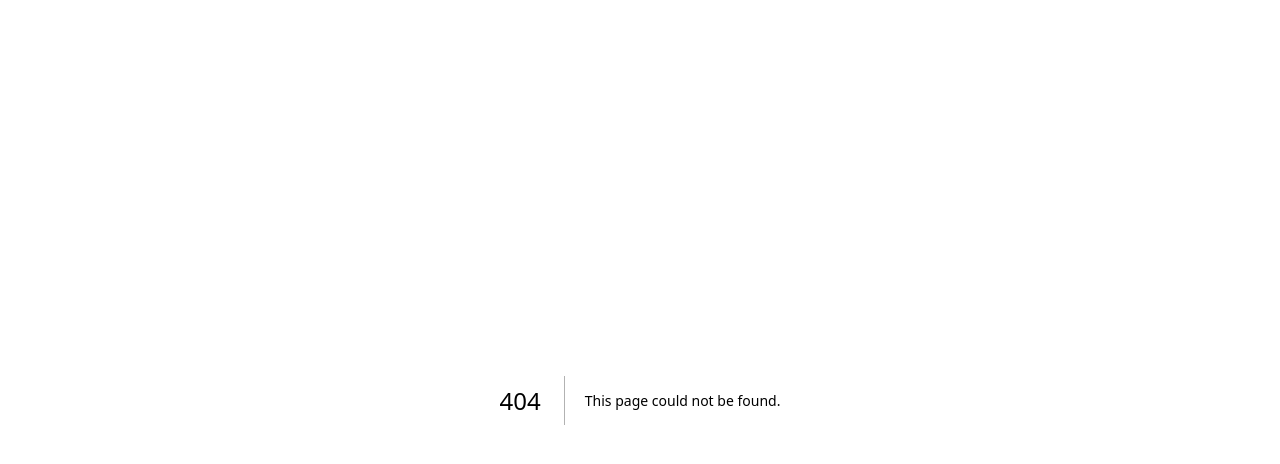
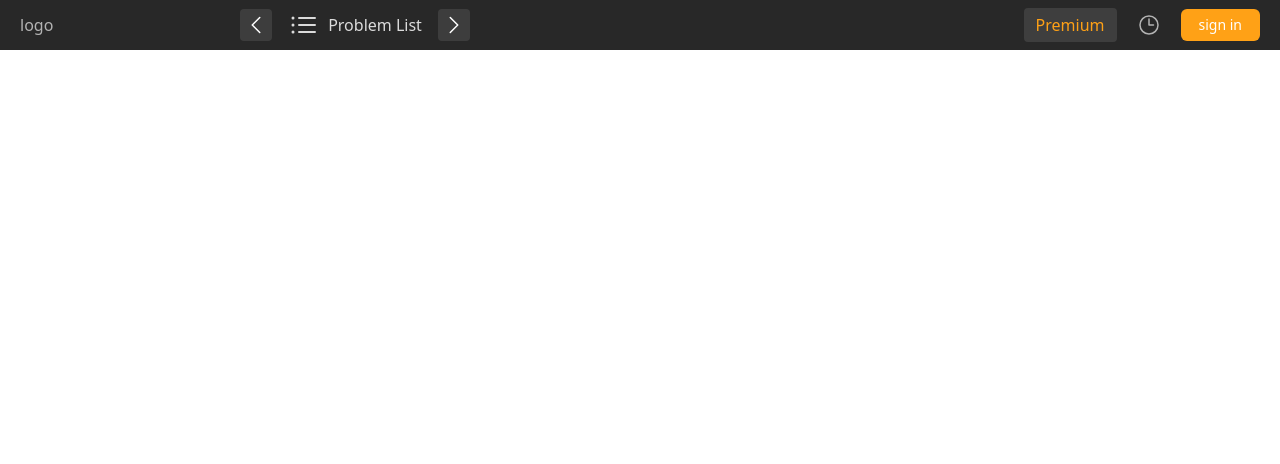
Before and after one commit to EGASHIRAAkihide/ltc-leetcode, a Next.js app: page /problems/best-time-to-buy-and-sell-stock in a window 1280 px wide. Before the commit this address had no page. Shown: the top 464 px of the page. Built offline with nearby package versions, Linux system fonts and the light colour scheme; no server answers.

Commit message:
feature: add timer (#8)

```diff
--- /dev/null
+++ b/app/_components/Button/Timer.tsx
@@ -0,0 +1,48 @@
+import { useEffect, useState } from "react";
+import { ArrowPathIcon, ClockIcon } from '@heroicons/react/24/outline'
+
+export function TimerButton() {
+  const [isShowTimer, setIsShowTimer] = useState<boolean>(false);
+  const [time, setTime] = useState<number>(0);
+
+  const formatTime = (time: number): string => {
+    const hours = Math.floor(time / 3600);
+    const minutes = Math.floor((time % 3600) / 60);
+    const seconds = time % 60;
+
+    return `
+      ${hours < 10 ? "0" + hours : hours}:
+      ${minutes < 10 ? "0" + minutes : minutes}:
+      ${seconds < 10 ? "0" + seconds : seconds}
+    `};
+
+  useEffect(() => {
+    let intervalId: NodeJS.Timeout;
+
+    if (isShowTimer) {
+      intervalId = setInterval(() => {
+        setTime((time) => time + 1);
+      }, 1000);
+    }
+
+    return () => clearInterval(intervalId);
+  }, [isShowTimer]);
+
+  return (
+    <div>
+      {isShowTimer ? (
+        <div className='flex items-center space-x-2 bg-dark-fill-3 p-1.5 cursor-pointer rounded hover:bg-dark-fill-2'>
+          <div>{formatTime(time)}</div>
+          <ArrowPathIcon className='w-4 h-4' onClick={() => {
+            setIsShowTimer(false)
+            setTime(0)
+          }}/>
+        </div>
+      ) : (
+        <div className='flex items-center p-1 h-8 hover:bg-dark-fill-3 rounded cursor-pointer' onClick={() => setIsShowTimer(true)}>
+          <ClockIcon className='w-6 h-6' />
+        </div>
+      )}
+    </div>
+  )
+}
--- a/app/_components/Form/Item.tsx
+++ b/app/_components/Form/Item.tsx
@@ -18,7 +18,7 @@ export function FormItem({
       <label htmlFor={inputType} className='text-sm font-medium block mb-2 text-gray-300'>
         {labelText}
       </label>
-      <input type={inputType} name={inputType} id={inputType} className='
+      <input type={inputType} name={labelText} id={inputType} className='
         border-2 outline-none sm:text-sm rounded-lg focus:ring-blue-500 focus:border-bloue-500 block w-full p-2.5
       bg-gray-600 border-gray-500 placeholder-gray-400 text-white'
         placeholder={placeholder}
--- a/app/_components/Modal/(Auth)/SignUp.tsx
+++ b/app/_components/Modal/(Auth)/SignUp.tsx
@@ -21,7 +21,7 @@ export function AuthSignUp() {
   }
   const [ inputs, setInputs ] = useState({
     email: '',
-    displayname: '',
+    displayName: '',
     password: '',
   })
 
@@ -43,7 +43,7 @@ export function AuthSignUp() {
 
   const handleRegister = async (e: React.FormEvent<HTMLFormElement>) => {
     e.preventDefault()
-    if (!inputs.email || !inputs.displayname || !inputs.password) {
+    if (!inputs.email || !inputs.displayName || !inputs.password) {
       return toast.error('Please fill all fields')
     }
 
@@ -79,7 +79,7 @@ export function AuthSignUp() {
       />
 
       <FormItem
-        labelText='display name'
+        labelText='displayName'
         inputType='text'
         placeholder='Jack'
         onChange={handleChangeInput}
--- a/app/_components/TopBar/TopBar.tsx
+++ b/app/_components/TopBar/TopBar.tsx
@@ -9,7 +9,16 @@ import { auth } from "@/app/_firebase/firebase";
 import Image from 'next/image';
 import { LogoutButton } from "../Button/Logout";
 
-export function TopBar() {
+import { ChevronLeftIcon, ChevronRightIcon, ListBulletIcon } from '@heroicons/react/24/outline'
+import { TimerButton } from "../Button/Timer";
+
+type Props = {
+  problemPage?: boolean;
+}
+
+export function TopBar({
+  problemPage = false
+}: Props) {
   const [user] = useAuthState(auth);
   const setAuthModalState = useSetRecoilState(authModalState);
 
@@ -21,14 +30,40 @@ export function TopBar() {
   }
 
   return (
-    <div className='flex items-center justify-between sm:px-12 md:px-24 px-2'>
+    <nav className='relative flex h-[50px] w-full shrink-0 items-center px-5 bg-dark-layer-1 text-dark-gray-7'>
+<div className={`flex w-full items-center justify-between ${!problemPage ? 'max-w-[1200px] mx-auto' : ''}`}>
       <Link href='/'className='flex items-center justify-center h-20'>
         <div>logo</div>
       </Link>
+
+      {problemPage && (
+        <div className='flex items-center gap-4 flex-1 justify-center'>
+          <div className='flex items-center justify-center rounded bg-dark-fill-3 hover:bg-dark-fill-2 h-8 w-8 cursor-pointer'>
+            <ChevronLeftIcon className='text-white w-6 h-6' />
+          </div>
+
+          <Link href='/' className='flex items-center gap-2 font-medium max-w-[170px] text-dark-gray-8 cursor-pointer'>
+            <div className='w-8 h-8'>
+              <ListBulletIcon />
+            </div>
+            <p>Problem List</p>
+          </Link>
+
+          <div className='flex items-center justify-center rounded bg-dark-fill-3 hover:bg-dark-fill-2 h-8 w-8 cursor-pointer'>
+            <ChevronRightIcon className='text-white w-6 h-6' />
+          </div>
+        </div>
+      )}
+
       <div className='flex items-center space-x-4 flex-1 justify-end'>
         <div>
           <a href='#' target='_blank' rel='noreferer'className='bg-dark-fill-3 py-1.5 px-3 cursor-pointer rounded text-brand-orange hover:bg-dark-fill-2'>Premium</a>
         </div>
+        {problemPage && (
+          <div>
+            <TimerButton />
+          </div>
+        )}
         {user ? (
           <div className='cursor-pointer group relative'>
             <div className='w-8 h-8 flex justify-center align-middle'>
@@ -40,7 +75,6 @@ export function TopBar() {
               className='rounded-full bg-white'
             />
             </div>
-
 
             <div className='absolute top-10 left-2/4 -translate-x-2/4 mx-auto bg-dark-layer-1 text-brand-orange p-2 rounded shadow-lg z-40 group-hover:scale-100 scale-0 transition-all duration-300 ease-in-out'>
               <p className='text-sm'>{user.email}</p>
@@ -54,5 +88,6 @@ export function TopBar() {
         {user && <LogoutButton />}
       </div>
     </div>
+    </nav>
   )
 }
--- /dev/null
+++ b/app/problems/[id]/page.tsx
@@ -0,0 +1,9 @@
+import { TopBar } from "@/app/_components/TopBar/TopBar";
+
+export default function Page() {
+  return (
+    <div>
+      <TopBar problemPage />
+    </div>
+  )
+}
```
Also changed, not shown: 1 other file (tests, documents, lock files or other folders).
